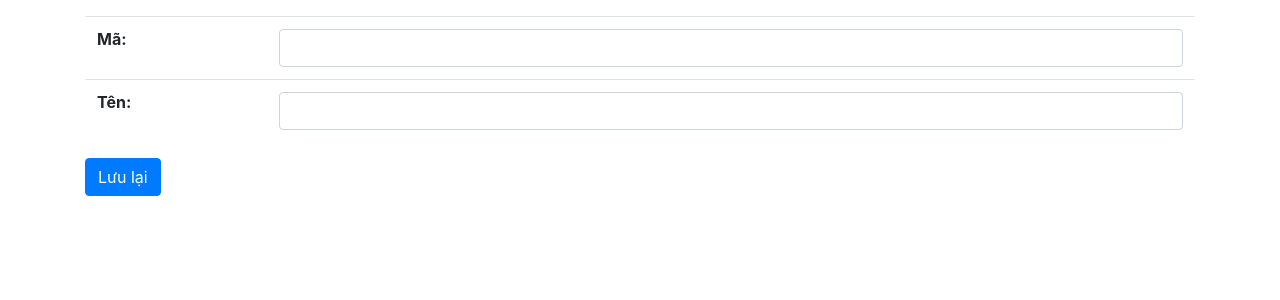
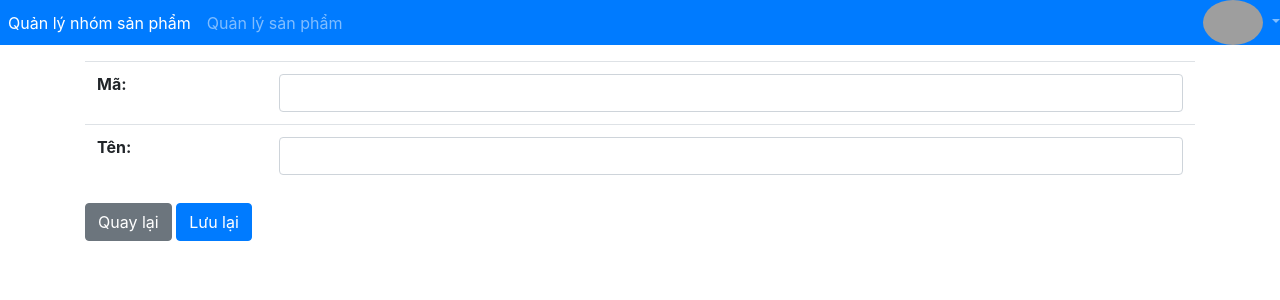
Before and after one commit to pytutorial/py2007E, a Django app: page /staff/create-category in a window 1280 px wide. Shown: the top 300 px of the page. Run offline with Django 3.2, Linux system fonts and the light colour scheme; some libraries are stand-ins or nearby versions; grey boxes are pictures that could not be loaded.

Commit message:
Add theme

```diff
--- /dev/null
+++ b/project/app/templates/staff/base.html
@@ -0,0 +1,33 @@
+<meta charset="UTF-8">
+<link rel="stylesheet" href="https://stackpath.bootstrapcdn.com/bootstrap/4.3.1/css/bootstrap.css">
+<script src="https://code.jquery.com/jquery-3.3.1.slim.min.js"></script>
+<script src="https://stackpath.bootstrapcdn.com/bootstrap/4.3.1/js/bootstrap.min.js"></script>
+
+{% block menu %}
+<nav class="navbar navbar-expand-lg navbar-dark bg-primary p-0">
+  <div class="navbar-nav">
+    <a class="nav-item nav-link {%if page == 1%} active {%endif%}" href="{% url 'list-category' %}">Quản lý nhóm sản phẩm</a>
+    <a class="nav-item nav-link {%if page == 2%} active {%endif%}" href="{% url 'list-product' %}">Quản lý sản phẩm</a>
+  </div>
+
+  <ul class="navbar-nav ml-auto">
+    <li class="nav-item dropdown no-arrow">
+      <a class="nav-link dropdown-toggle p-0" data-toggle="dropdown" href="#">
+        <img class="rounded-circle" style="width:60px" src="https://raw.githubusercontent.com/pytutorial/html_samples/master/css_bootstrap/user.svg">
+      </a>
+      <div class="dropdown-menu dropdown-menu-right">
+        <a class="dropdown-item" href="#">
+          Thông tin tài khoản
+        </a>
+        <div class="dropdown-divider"></div>
+        <a class="dropdown-item" href="#">
+          Đăng xuất
+        </a>
+      </div>
+    </li>
+  </ul>
+</nav>
+{% endblock %}
+
+{% block content %}
+{% endblock %}
--- a/project/app/templates/staff/category/form.html
+++ b/project/app/templates/staff/category/form.html
@@ -1,10 +1,19 @@
 <!--app/templates/category/form.html-->
-<link rel="stylesheet" href="https://cdn.jsdelivr.net/npm/bootstrap@4.5.3/dist/css/bootstrap.min.css" integrity="sha384-TX8t27EcRE3e/ihU7zmQxVncDAy5uIKz4rEkgIXeMed4M0jlfIDPvg6uqKI2xXr2" crossorigin="anonymous">
-<script src="https://code.jquery.com/jquery-3.5.1.slim.min.js" integrity="sha384-DfXdz2htPH0lsSSs5nCTpuj/zy4C+OGpamoFVy38MVBnE+IbbVYUew+OrCXaRkfj" crossorigin="anonymous"></script>
-<script src="https://cdn.jsdelivr.net/npm/bootstrap@4.5.3/dist/js/bootstrap.bundle.min.js" integrity="sha384-ho+j7jyWK8fNQe+A12Hb8AhRq26LrZ/JpcUGGOn+Y7RsweNrtN/tE3MoK7ZeZDyx" crossorigin="anonymous"></script>
+{% extends "../base.html" %}
+
+{% block menu %}
+  {% with page=1 %}
+    {{block.super}}
+  {% endwith %}
+{% endblock %}
+
+{% block content %}
 <div class="container pt-3">
   <form novalidate method="POST"> {%csrf_token%}
     <table class="table">{{form}}</table>
+    <a href='{% url "list-category" %}' class="btn btn-secondary">
+      Quay lại
+    </a>
     <button type="submit" class="btn btn-primary">
       Lưu lại
     </button>
@@ -15,3 +24,5 @@
     $('.table input').addClass('form-control');
   });
 </script>
+
+{% endblock %}
```
Also changed, not shown: project/app/templates/staff/category/list.html (+10 -1 lines), project/app/templates/staff/product/form.html (+6 -1 lines).
